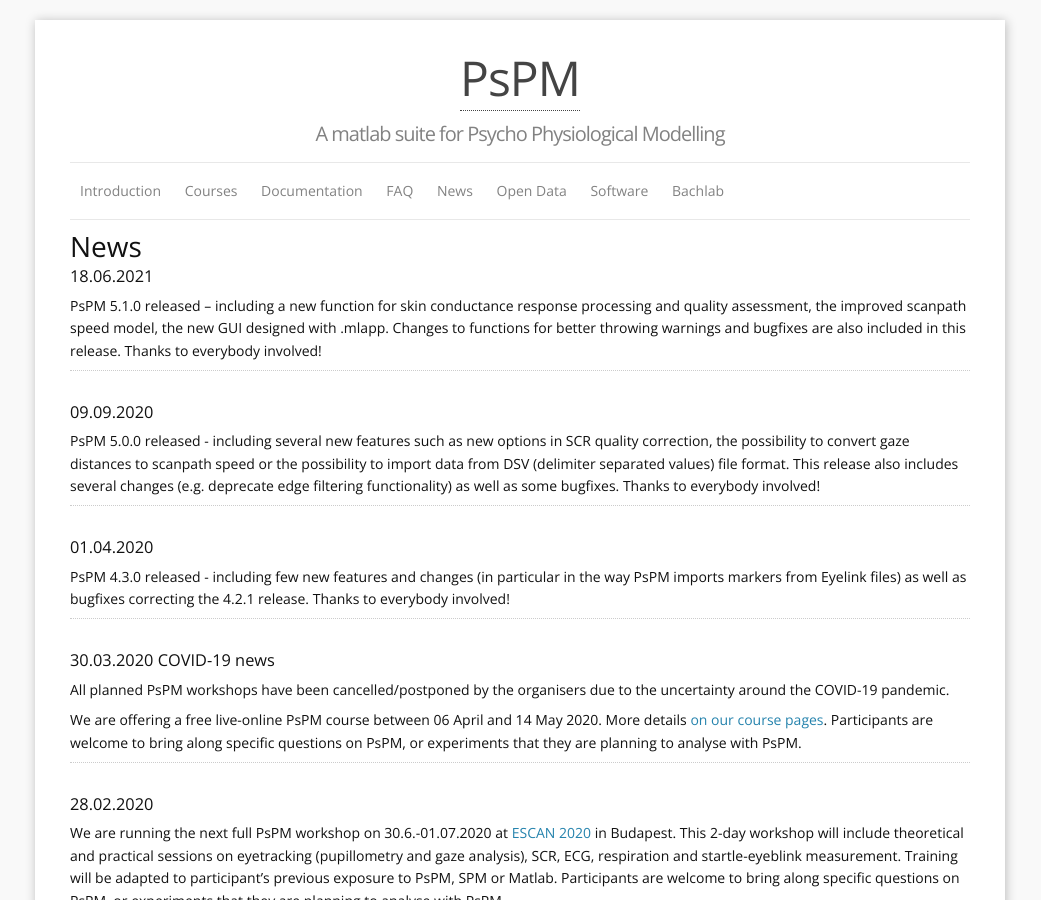
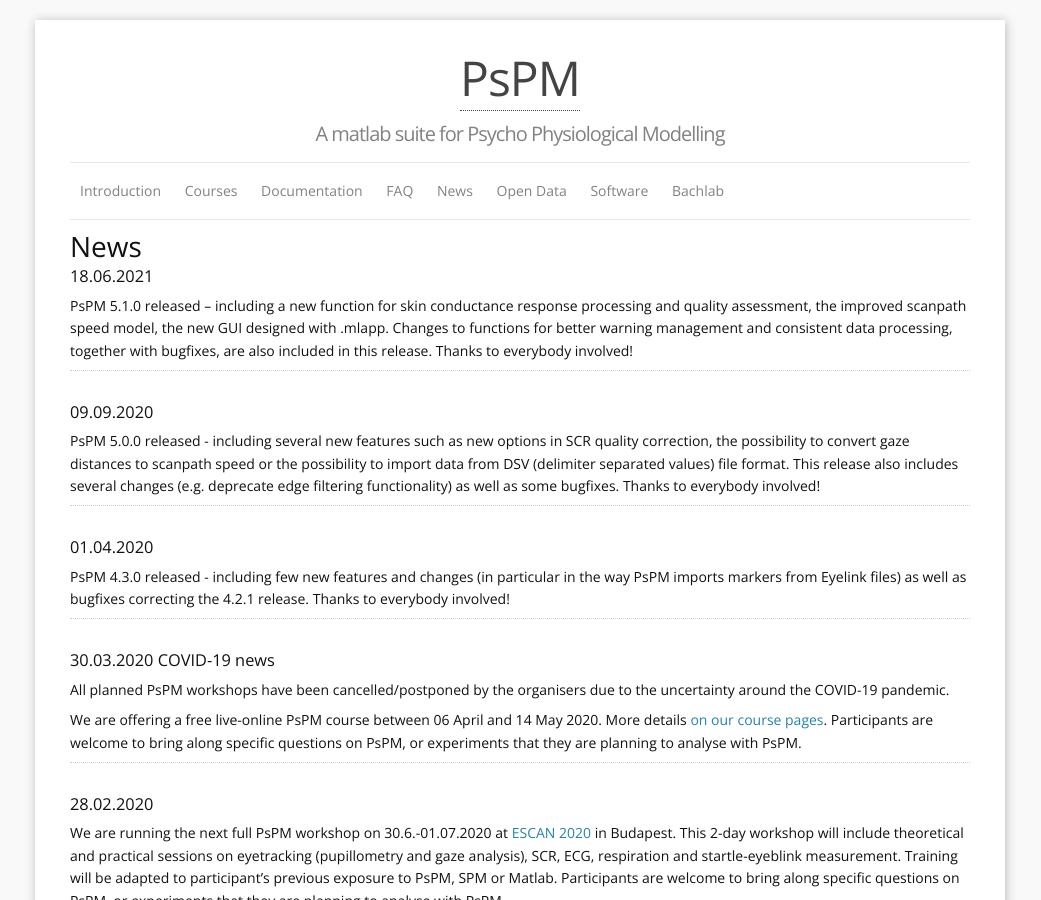
Before and after one commit to bachlab/PsPM, a Jekyll site: the page built from news.markdown, in a window 1280 px wide and 900 px high. Shown: the whole window, without its empty margins (120-1161 px from the left). Built offline with Jekyll 4.4.1, drawn with Linux system fonts in a browser that asks for light colours.

Commit message:
Update news.markdown

```diff
--- a/news.markdown
+++ b/news.markdown
@@ -8,7 +8,7 @@
 
 ### 18.06.2021
 
-PsPM 5.1.0 released -- including a new function for skin conductance response processing and quality assessment, the improved scanpath speed model, the new GUI designed with .mlapp. Changes to functions for better throwing warnings and bugfixes are also included in this release. Thanks to everybody involved!
+PsPM 5.1.0 released -- including a new function for skin conductance response processing and quality assessment, the improved scanpath speed model, the new GUI designed with .mlapp. Changes to functions for better warning management and consistent data processing, together with bugfixes, are also included in this release. Thanks to everybody involved!
 
 ---
 
```
